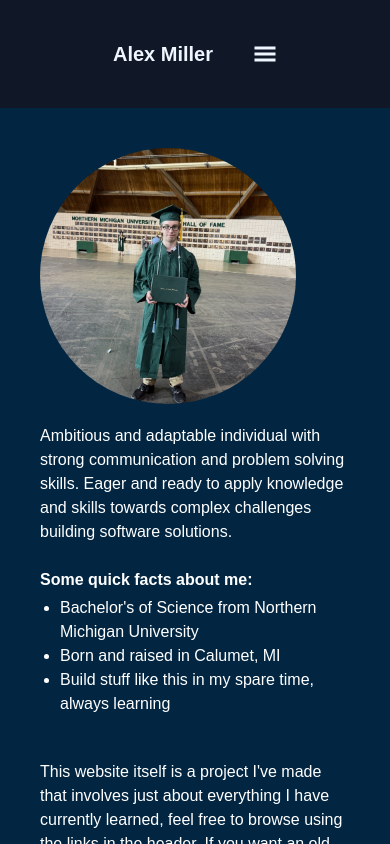
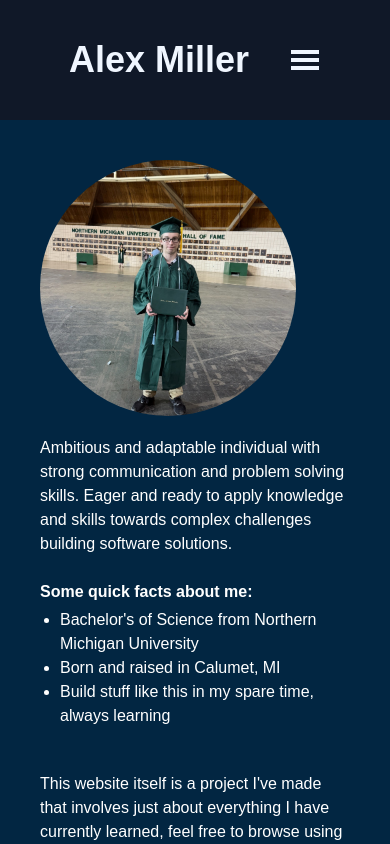
Before and after one commit to MLRDevs/Resume, a Next.js app: page / in a window 390 px wide. Shown: the top 844 px of the page. Built offline with nearby package versions, Linux system fonts and the light colour scheme.

Commit message:
fixed size issues with new header, made it bigger

```diff
--- a/src/app/components/Header.tsx
+++ b/src/app/components/Header.tsx
@@ -63,22 +63,22 @@ export default function Header({ page }: { page:string }) {
             <div className="bg-gray-900 flex flex-col justify-center items-center p-10">
 
                 {/* small screens with icon */}
-                <div className="sm:hidden flex flex-row gap-10 justify-items items-center">
-                    <div className="text-ice-white text-xl font-bold">
+                <div className="sm:hidden flex flex-row gap-10 justify-items items-center text-4xl">
+                    <div className="text-ice-white font-bold">
                         Alex Miller
                     </div>
                     {menu
                         ? (
                             <IoClose
                                 onClick={handleMenu}
-                                size={24}
+                                size={32}
                                 className="text-ice-white"
                             />
                         )
                         : (
                             <GiHamburgerMenu
                                 onClick={handleMenu}
-                                size={24}
+                                size={32}
                                 className="text-ice-white"
                             />
                         )
```
